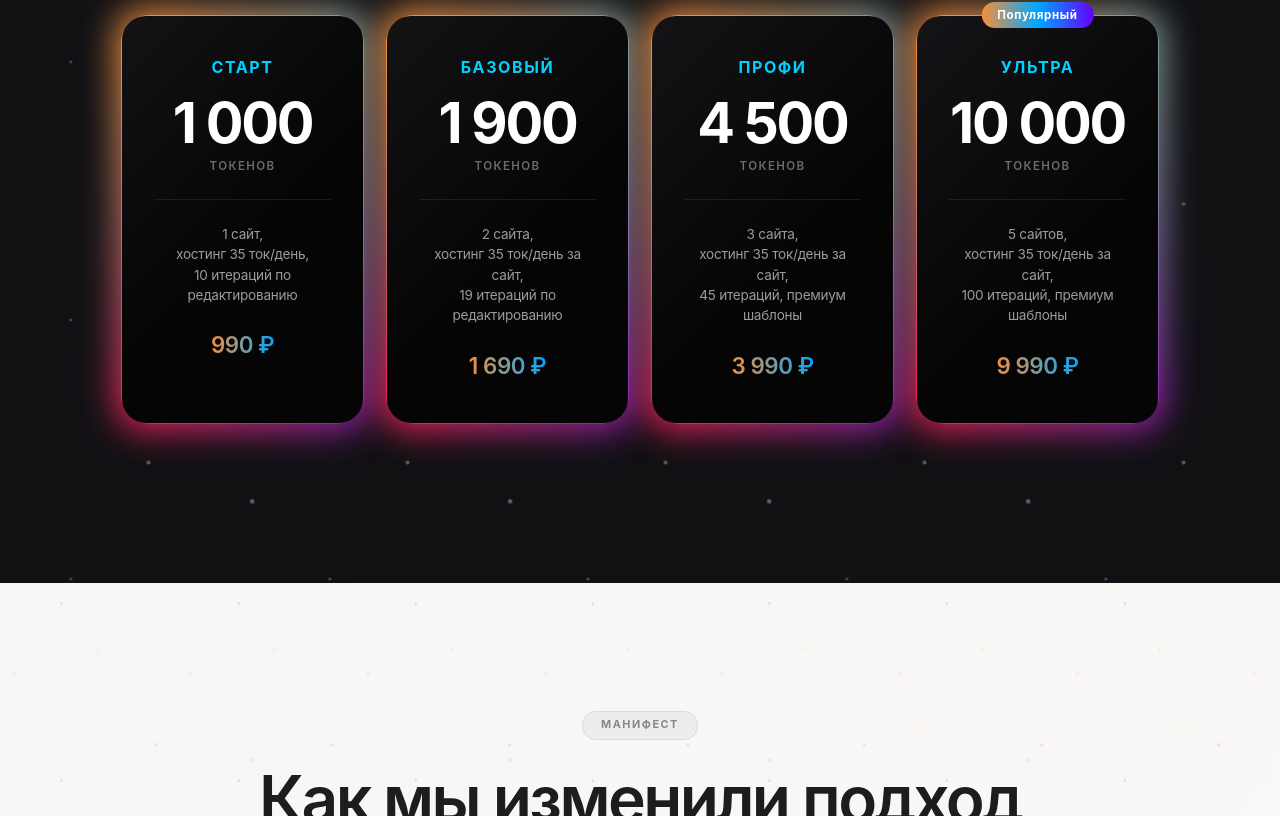
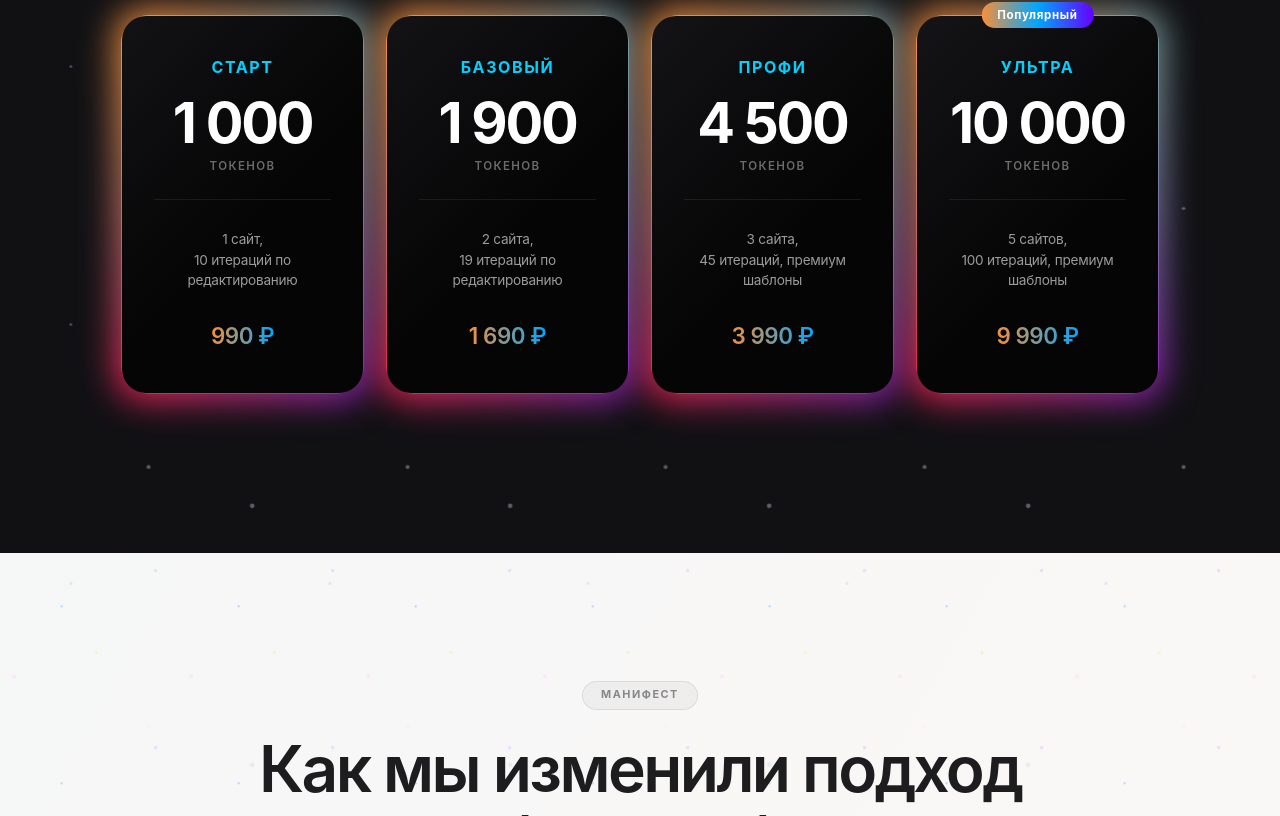
Before and after one commit to alextraffic44/Attached-Assets, a React (Vite) app in the folder client/: page / in a window 1280 px wide. Shown: the part 5298-6114 px from the top of the page. Built offline with nearby package versions, Linux system fonts and the light colour scheme; no server answers; a web font is replaced by a local one.

Commit message:
Remove hosting line from tariff cards and equalize heights
Drop «35 ток/день» from top-up and landing pricing cards; stretch
cards to equal size in the grid with flex layout.

Co-authored-by: alextraffic44 <alextraffic44@users.noreply.github.com>

```diff
--- a/client/src/pages/dashboard.tsx
+++ b/client/src/pages/dashboard.tsx
@@ -1408,16 +1408,25 @@ export default function DashboardPage() {
           <style dangerouslySetInnerHTML={{ __html: `
             @keyframes m2-gradient-shift{0%{background-position:0% 50%}50%{background-position:100% 50%}100%{background-position:0% 50%}}
             @keyframes m2-blur{to{filter:blur(3vmin);transform:scale(1.05)}}
+            .db-topup-grid > * { min-height: 0; height: 100%; display: flex; }
             .topup-m2card{
               position:relative;border-radius:24px;
               background:linear-gradient(135deg,#1e1e24 10%,#050505 60%);
               background-size:200% 200%;
               animation:m2-gradient-shift 5s ease-in-out infinite;
               display:flex;flex-direction:column;align-items:center;
+              justify-content:flex-start;
               padding:2rem 1.25rem;cursor:pointer;color:inherit;
               transition:transform .4s cubic-bezier(.2,.8,.2,1);
-              border:none;text-align:center;width:100%;
+              border:none;text-align:center;width:100%;height:100%;
+              box-sizing:border-box;
             }
+            .topup-m2card .topup-desc{
+              flex:1 1 auto;display:flex;flex-direction:column;
+              justify-content:center;gap:0.3rem;width:100%;
+              min-height:3.6rem;margin-bottom:1rem;
+            }
+            .topup-m2card .topup-price{margin-top:auto;}
             .topup-m2card:hover{transform:translateY(-6px) scale(1.02)}
             .topup-m2card::before,.topup-m2card::after{
               --size:5px;content:"";position:absolute;
@@ -1442,12 +1451,12 @@ export default function DashboardPage() {
             <p style={{ fontSize: '0.85rem', color: 'rgba(255,255,255,0.45)', marginTop: '0.4rem', marginBottom: isMobile ? '1.25rem' : '2rem' }}>Выберите подходящий тариф для пополнения токенов</p>
             <div className="db-topup-grid" style={{ display: 'grid', gridTemplateColumns: 'repeat(4, 1fr)', gap: '1rem' }}>
               {[
-                { price: 990,  tokens: 1000, label: "Старт",   popular: false, desc: ["1 сайт", "Хостинг 35 ток/день", "10 итераций редактирования"] },
-                { price: 1690, tokens: 1900, label: "Базовый", popular: false, desc: ["2 сайта", "Хостинг 35 ток/день за сайт", "19 итераций редактирования"] },
-                { price: 3990, tokens: 4500, label: "Профи",   popular: false, desc: ["3 сайта", "Хостинг 35 ток/день за сайт", "45 итераций редактирования", "Премиум шаблоны"] },
-                { price: 9990, tokens: 10000, label: "Ультра",  popular: true,  desc: ["5 сайтов", "Хостинг 35 ток/день за сайт", "100 итераций редактирования", "Премиум шаблоны"] },
+                { price: 990,  tokens: 1000, label: "Старт",   popular: false, desc: ["1 сайт", "10 итераций редактирования"] },
+                { price: 1690, tokens: 1900, label: "Базовый", popular: false, desc: ["2 сайта", "19 итераций редактирования"] },
+                { price: 3990, tokens: 4500, label: "Профи",   popular: false, desc: ["3 сайта", "45 итераций редактирования", "Премиум шаблоны"] },
+                { price: 9990, tokens: 10000, label: "Ультра",  popular: true,  desc: ["5 сайтов", "100 итераций редактирования", "Премиум шаблоны"] },
               ].map((plan) => (
-                <div key={plan.price} style={{ position: 'relative' }}>
+                <div key={plan.price} style={{ position: 'relative', height: '100%' }}>
                   {plan.popular && (
                     <span style={{ position: 'absolute', top: -14, left: '50%', transform: 'translateX(-50%)', background: 'linear-gradient(90deg,hsl(27deg 93% 60%),#00a6ff,#6500ff)', color: '#fff', fontSize: '0.68rem', fontWeight: 700, letterSpacing: '0.06em', padding: '0.28rem 0.9rem', borderRadius: 100, whiteSpace: 'nowrap', zIndex: 3 }}>
                       Популярный
@@ -1479,18 +1488,20 @@ export default function DashboardPage() {
                     <span style={{ fontSize: '0.62rem', fontWeight: 700, textTransform: 'uppercase', letterSpacing: '0.12em', color: plan.popular ? '#00d2ff' : 'rgba(255,255,255,0.5)', marginBottom: '0.6rem' }}>{plan.label}</span>
                     <span style={{ fontSize: '2.2rem', fontWeight: 700, letterSpacing: '-0.04em', lineHeight: 1, color: '#fff' }}>{plan.tokens.toLocaleString("ru-RU")}</span>
                     <span style={{ fontSize: '0.6rem', fontWeight: 600, letterSpacing: '0.12em', textTransform: 'uppercase', color: 'rgba(255,255,255,0.3)', marginTop: '0.3rem', marginBottom: '1rem' }}>токенов</span>
-                    <div style={{ width: '100%', height: 1, background: 'rgba(255,255,255,0.07)', marginBottom: '1rem' }} />
-                    <div style={{ display: 'flex', flexDirection: 'column', gap: '0.3rem', marginBottom: '1rem', width: '100%', minHeight: '4.2rem', justifyContent: 'center' }}>
+                    <div style={{ width: '100%', height: 1, background: 'rgba(255,255,255,0.07)', marginBottom: '1rem', flexShrink: 0 }} />
+                    <div className="topup-desc">
                       {plan.desc.map((line, i) => (
                         <span key={i} style={{ fontSize: '0.72rem', color: 'rgba(255,255,255,0.45)', lineHeight: 1.4, textAlign: 'center' }}>{line}</span>
                       ))}
                     </div>
-                    <div style={{ width: '100%', height: 1, background: 'rgba(255,255,255,0.07)', marginBottom: '1rem' }} />
-                    {paymentLoading === plan.price ? (
-                      <span style={{ fontSize: '0.9rem', fontWeight: 600, color: '#00d2ff' }}>Загрузка...</span>
-                    ) : (
-                      <span style={{ fontSize: '1.15rem', fontWeight: 600, letterSpacing: '-0.02em', color: plan.popular ? '#00d2ff' : '#fff' }}>{plan.price.toLocaleString("ru-RU")} ₽</span>
-                    )}
+                    <div style={{ width: '100%', height: 1, background: 'rgba(255,255,255,0.07)', marginBottom: '1rem', flexShrink: 0 }} />
+                    <div className="topup-price">
+                      {paymentLoading === plan.price ? (
+                        <span style={{ fontSize: '0.9rem', fontWeight: 600, color: '#00d2ff' }}>Загрузка...</span>
+                      ) : (
+                        <span style={{ fontSize: '1.15rem', fontWeight: 600, letterSpacing: '-0.02em', color: plan.popular ? '#00d2ff' : '#fff' }}>{plan.price.toLocaleString("ru-RU")} ₽</span>
+                      )}
+                    </div>
                   </button>
                 </div>
               ))}
--- a/client/src/pages/landing.tsx
+++ b/client/src/pages/landing.tsx
@@ -156,11 +156,19 @@ export default function Landing() {
           background-size:200% 200%;
           animation:m2-gradient-shift 5s ease-in-out infinite;
           display:flex;flex-direction:column;align-items:center;
+          justify-content:flex-start;
           padding:2.5rem 2rem;
           text-decoration:none;
           color:inherit;
           transition:transform .4s cubic-bezier(.2,.8,.2,1);
+          height:100%;
+          box-sizing:border-box;
         }
+        .m2card .m2desc{
+          flex:1 1 auto;display:flex;align-items:center;justify-content:center;
+          min-height:4.5rem;margin-bottom:1.5rem;width:100%;
+        }
+        .m2card .m2price{margin-top:auto;}
         .m2card:hover{transform:translateY(-6px) scale(1.02)}
         .m2card::before,.m2card::after{
           --size:5px;
@@ -215,10 +223,12 @@ export default function Landing() {
         divider.style.cssText = "width:100%;height:1px;background:rgba(255,255,255,.08);margin-bottom:1.5rem;";
 
         const descEl = document.createElement("div");
-        descEl.style.cssText = "font-size:.85rem;color:rgba(255,255,255,.6);line-height:1.5;margin-bottom:1.5rem;text-align:center;min-height:4.5rem;display:flex;align-items:center;justify-content:center;";
+        descEl.className = "m2desc";
+        descEl.style.cssText = "font-size:.85rem;color:rgba(255,255,255,.6);line-height:1.5;text-align:center;";
         descEl.innerHTML = description;
 
         const priceEl = document.createElement("div");
+        priceEl.className = "m2price";
         priceEl.style.cssText = "font-size:1.4rem;font-weight:600;letter-spacing:-.02em;background:linear-gradient(to right,hsl(27deg 93% 60%),#00a6ff);-webkit-background-clip:text;-webkit-text-fill-color:transparent;background-clip:text;";
         priceEl.textContent = price;
 
@@ -247,12 +257,12 @@ export default function Landing() {
       `;
 
       const grid = document.createElement("div");
-      grid.style.cssText = "display:grid;grid-template-columns:repeat(auto-fit,minmax(220px,1fr));gap:1.5rem;";
+      grid.style.cssText = "display:grid;grid-template-columns:repeat(auto-fit,minmax(220px,1fr));gap:1.5rem;align-items:stretch;";
 
-      grid.appendChild(makeCard("1 000", "990 ₽", false, "", "1 сайт,<br>хостинг 35 ток/день,<br>10 итераций по редактированию", "Старт"));
-      grid.appendChild(makeCard("1 900", "1 690 ₽", false, "0.1s", "2 сайта,<br>хостинг 35 ток/день за сайт,<br>19 итераций по редактированию", "Базовый"));
-      grid.appendChild(makeCard("4 500", "3 990 ₽", false, "0.2s", "3 сайта,<br>хостинг 35 ток/день за сайт,<br>45 итераций, премиум шаблоны", "Профи"));
-      grid.appendChild(makeCard("10 000", "9 990 ₽", true, "0.3s", "5 сайтов,<br>хостинг 35 ток/день за сайт,<br>100 итераций, премиум шаблоны", "Ультра"));
+      grid.appendChild(makeCard("1 000", "990 ₽", false, "", "1 сайт,<br>10 итераций по редактированию", "Старт"));
+      grid.appendChild(makeCard("1 900", "1 690 ₽", false, "0.1s", "2 сайта,<br>19 итераций по редактированию", "Базовый"));
+      grid.appendChild(makeCard("4 500", "3 990 ₽", false, "0.2s", "3 сайта,<br>45 итераций, премиум шаблоны", "Профи"));
+      grid.appendChild(makeCard("10 000", "9 990 ₽", true, "0.3s", "5 сайтов,<br>100 итераций, премиум шаблоны", "Ультра"));
 
       pContainer.appendChild(pHeader);
       pContainer.appendChild(grid);
```
